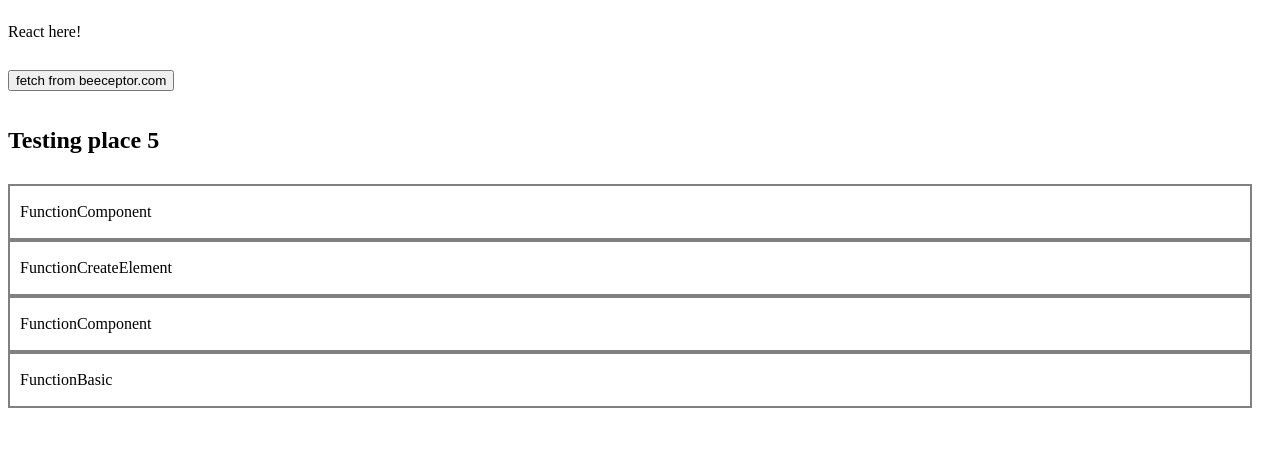
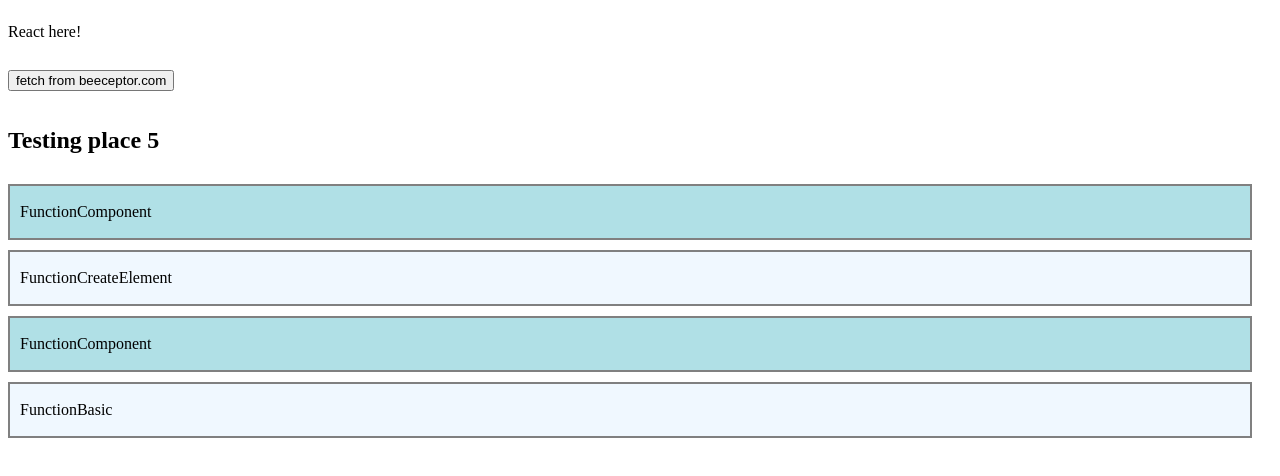
Before and after one commit to DyadicGit/React-with-webpack-4, a React app: page / in a window 1280 px wide. Shown: the top 476 px of the page. Built offline with nearby package versions, Linux system fonts and the light colour scheme.

Commit message:
preapare for testing context api

```diff
--- /dev/null
+++ b/src/views/test-jsx-sugar.js
@@ -0,0 +1,49 @@
+import React, { useEffect, useState } from 'react';
+import './test-styles.css';
+
+const FunctionBasic = (cnt) => {
+  console.log('render FunctionBasic', cnt)
+  return (
+    <article className="description-box">
+      FunctionBasic
+    </article>
+  );
+};
+
+const FunctionComponent = ({ cnt, order = 0}) => {
+  console.log('render FunctionComponent order:'+order, cnt)
+  return (
+    <article className="description-box">
+      FunctionComponent
+    </article>
+  )
+};
+
+const FunctionCreateElement = (_ref) => {
+  const cnt = _ref.cnt;
+  console.log('render FunctionCreateElement ', cnt);
+  return React.createElement("article", { className: "description-box" }, "FunctionCreateElement");
+};
+
+const TestJsxSyntaxSugar = () => {
+  const [cnt, setCnt] = useState();
+  useEffect(() => {
+    const timerNr = setInterval(() => setCnt((cnt) => (cnt || 0) + 1), 1000)
+    const timeoutNr = setTimeout(clear, 5000)
+    function clear() { clearInterval(timerNr); clearTimeout(timeoutNr) }
+    return clear;
+  },[]);
+  const functionComponent = <FunctionComponent cnt={cnt} order='first' />
+  const functionCreateElement = React.createElement(FunctionCreateElement, {cnt: cnt}) ;
+  return (
+    <section className="theme-blue">
+      <h1>Testing place {cnt}</h1>
+      {functionComponent}
+      {functionCreateElement}
+      {FunctionComponent({cnt, order: 'second'})}
+      {FunctionBasic(cnt)}
+    </section>
+  );
+};
+
+export { TestJsxSyntaxSugar }
--- a/src/views/test-page.js
+++ b/src/views/test-page.js
@@ -1,49 +1,10 @@
-import React, { useEffect, useState } from 'react';
-import './test-styles.css';
+import React from 'react';
+import { TestJsxSyntaxSugar } from './test-jsx-sugar';
 
-const FunctionBasic = (cnt) => {
-  console.log('render FunctionBasic', cnt)
+const TestPage = () => {
   return (
-    <article className="description-box">
-      FunctionBasic
-    </article>
-  );
-};
-
-const FunctionComponent = ({ cnt, order = 0}) => {
-  console.log('render FunctionComponent order:'+order, cnt)
-  return (
-    <article className="description-box">
-      FunctionComponent
-    </article>
+    <TestJsxSyntaxSugar/>
   )
 };
 
-const FunctionCreateElement = (_ref) => {
-  const cnt = _ref.cnt;
-  console.log('render FunctionCreateElement ', cnt);
-  return React.createElement("article", { className: "description-box" }, "FunctionCreateElement");
-};
-
-const TestPage = () => {
-  const [cnt, setCnt] = useState();
-  useEffect(() => {
-    const timerNr = setInterval(() => setCnt((cnt) => (cnt || 0) + 1), 1000)
-    const timeoutNr = setTimeout(clear, 5000)
-    function clear() { clearInterval(timerNr); clearTimeout(timeoutNr) }
-    return clear;
-  },[]);
-  const functionComponent = <FunctionComponent cnt={cnt} order='first' />
-  const functionCreateElement = React.createElement(FunctionCreateElement, {cnt: cnt}) ;
-  return (
-    <section>
-      <h1>Testing place {cnt}</h1>
-      {functionComponent}
-      {functionCreateElement}
-      {FunctionComponent({cnt, order: 'second'})}
-      {FunctionBasic(cnt)}
-    </section>
-  );
-};
-
 export { TestPage }
--- a/src/views/test-styles.css
+++ b/src/views/test-styles.css
@@ -3,3 +3,10 @@
     padding: 10px;
     margin-right: 20px;
 }
+.theme-blue .description-box { background-color: aliceblue; }
+.theme-blue .description-box:nth-of-type(odd) { background-color: powderblue; }
+.theme-blue .description-box + .description-box { margin-top: 10px; }
+
+.theme-red .description-box { background-color: lightpink; }
+.theme-red .description-box:nth-of-type(odd) { background-color: indianred; }
+.theme-red .description-box + .description-box { margin-top: 20px; }
```
